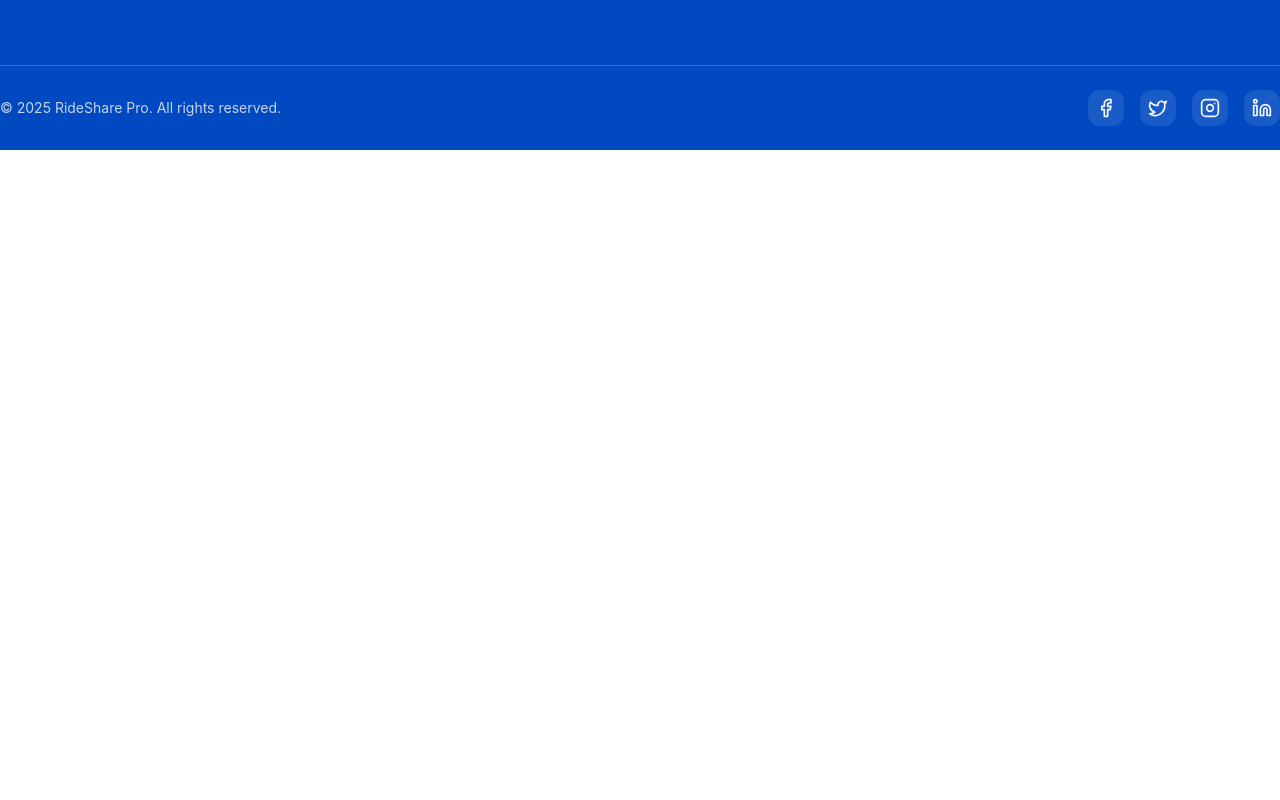
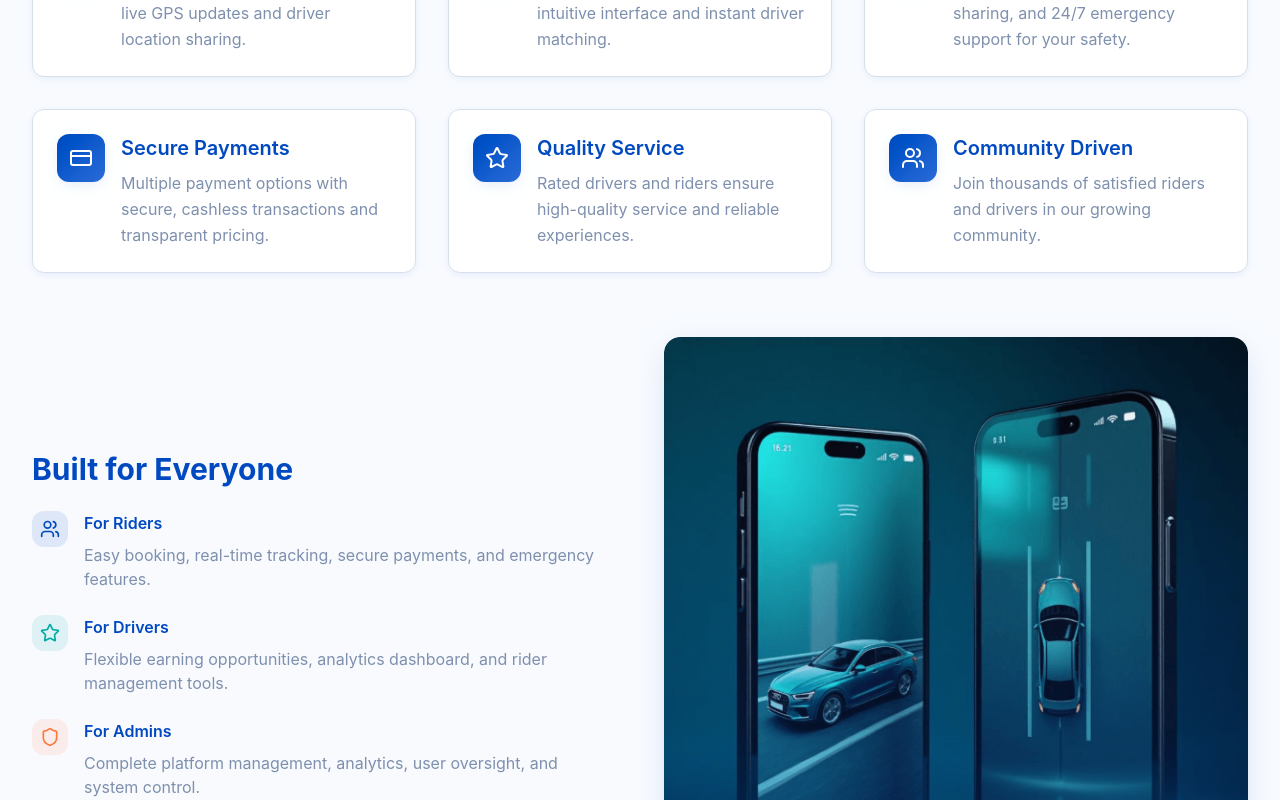
Before and after one commit to Rokon-Khan/ride-booking-frontend, a React (Vite) app: page / in a window 1280 px wide. Shown: the part 1160-1960 px from the top of the page. Before the commit the page ends 1310 px from the top, so only its background shows below. Built offline with nearby package versions, Linux system fonts and the light colour scheme.

Commit message:
Home Page Feturtes Section Added Done

```diff
--- /dev/null
+++ b/src/components/landing/Features.tsx
@@ -0,0 +1,162 @@
+import featuresImage from "@/assets/Features-Showcase.png";
+import { Clock, CreditCard, MapPin, Shield, Star, Users } from "lucide-react";
+
+const Features = () => {
+  const features = [
+    {
+      icon: MapPin,
+      title: "Real-time Tracking",
+      description:
+        "Track your ride in real-time with live GPS updates and driver location sharing.",
+      color: "text-primary",
+    },
+    {
+      icon: Clock,
+      title: "Quick Booking",
+      description:
+        "Book a ride in seconds with our intuitive interface and instant driver matching.",
+      color: "text-secondary",
+    },
+    {
+      icon: Shield,
+      title: "Safety First",
+      description:
+        "Background-checked drivers, trip sharing, and 24/7 emergency support for your safety.",
+      color: "text-success",
+    },
+    {
+      icon: CreditCard,
+      title: "Secure Payments",
+      description:
+        "Multiple payment options with secure, cashless transactions and transparent pricing.",
+      color: "text-accent",
+    },
+    {
+      icon: Star,
+      title: "Quality Service",
+      description:
+        "Rated drivers and riders ensure high-quality service and reliable experiences.",
+      color: "text-warning",
+    },
+    {
+      icon: Users,
+      title: "Community Driven",
+      description:
+        "Join thousands of satisfied riders and drivers in our growing community.",
+      color: "text-primary",
+    },
+  ];
+
+  return (
+    <section className="section-padding bg-muted/30">
+      <div className="container-width">
+        {/* Section Header */}
+        <div className="text-center mb-16">
+          <h2 className="text-section-title">Why Choose RideShare Pro?</h2>
+          <p className="text-lg text-muted-foreground max-w-2xl mx-auto">
+            Experience the future of transportation with our cutting-edge
+            features designed for riders, drivers, and administrators.
+          </p>
+        </div>
+
+        {/* Features Grid */}
+        <div className="grid md:grid-cols-2 lg:grid-cols-3 gap-8 mb-16">
+          {features.map((feature, index) => {
+            const Icon = feature.icon;
+            return (
+              <div
+                key={feature.title}
+                className="card-feature group animate-fade-in-up"
+                style={{ animationDelay: `${index * 100}ms` }}
+              >
+                <div className="flex items-start space-x-4">
+                  <div
+                    className={`p-3 rounded-lg bg-gradient-primary text-white shadow-medium group-hover:shadow-strong transition-all duration-300`}
+                  >
+                    <Icon className="h-6 w-6" />
+                  </div>
+                  <div className="flex-1">
+                    <h3 className="text-card-title group-hover:text-primary transition-colors duration-300">
+                      {feature.title}
+                    </h3>
+                    <p className="text-muted-foreground leading-relaxed">
+                      {feature.description}
+                    </p>
+                  </div>
+                </div>
+              </div>
+            );
+          })}
+        </div>
+
+        {/* Features Showcase */}
+        <div className="grid lg:grid-cols-2 gap-12 items-center">
+          <div className="animate-fade-in-up">
+            <h3 className="text-3xl font-bold mb-6 text-foreground">
+              Built for Everyone
+            </h3>
+            <div className="space-y-6">
+              <div className="flex items-start space-x-4">
+                <div className="p-2 bg-primary/10 rounded-lg">
+                  <Users className="h-5 w-5 text-primary" />
+                </div>
+                <div>
+                  <h4 className="font-semibold text-foreground mb-2">
+                    For Riders
+                  </h4>
+                  <p className="text-muted-foreground">
+                    Easy booking, real-time tracking, secure payments, and
+                    emergency features.
+                  </p>
+                </div>
+              </div>
+
+              <div className="flex items-start space-x-4">
+                <div className="p-2 bg-secondary/10 rounded-lg">
+                  <Star className="h-5 w-5 text-secondary" />
+                </div>
+                <div>
+                  <h4 className="font-semibold text-foreground mb-2">
+                    For Drivers
+                  </h4>
+                  <p className="text-muted-foreground">
+                    Flexible earning opportunities, analytics dashboard, and
+                    rider management tools.
+                  </p>
+                </div>
+              </div>
+
+              <div className="flex items-start space-x-4">
+                <div className="p-2 bg-accent/10 rounded-lg">
+                  <Shield className="h-5 w-5 text-accent" />
+                </div>
+                <div>
+                  <h4 className="font-semibold text-foreground mb-2">
+                    For Admins
+                  </h4>
+                  <p className="text-muted-foreground">
+                    Complete platform management, analytics, user oversight, and
+                    system control.
+                  </p>
+                </div>
+              </div>
+            </div>
+          </div>
+
+          <div className="animate-slide-in-right">
+            <div className="relative">
+              <img
+                src={featuresImage}
+                alt="RideShare Pro features showcase"
+                className="rounded-t-2xl shadow-strong w-full"
+              />
+              <div className="absolute inset-0 bg-gradient-to-t from-primary/20 to-transparent rounded-radius-large"></div>
+            </div>
+          </div>
+        </div>
+      </div>
+    </section>
+  );
+};
+
+export default Features;
--- a/src/index.css
+++ b/src/index.css
@@ -187,6 +187,13 @@
       var(--color-secondary) 100%
     );
   }
+  .bg-gradient-primary {
+    background-image: linear-gradient(
+      135deg,
+      var(--color-primary) 0%,
+      var(--color-primary-light) 100%
+    );
+  }
   .bg-gradient-card {
     background-image: linear-gradient(
       145deg,
--- a/src/pages/HomePage.tsx
+++ b/src/pages/HomePage.tsx
@@ -1,9 +1,11 @@
+import Features from "@/components/landing/Features";
 import Hero from "@/components/landing/Hero";
 
 export default function HomePage() {
   return (
     <div>
       <Hero />
+      <Features />
     </div>
   );
 }
```
Also changed, not shown: src/assets/Features-Showcase.png (added).
